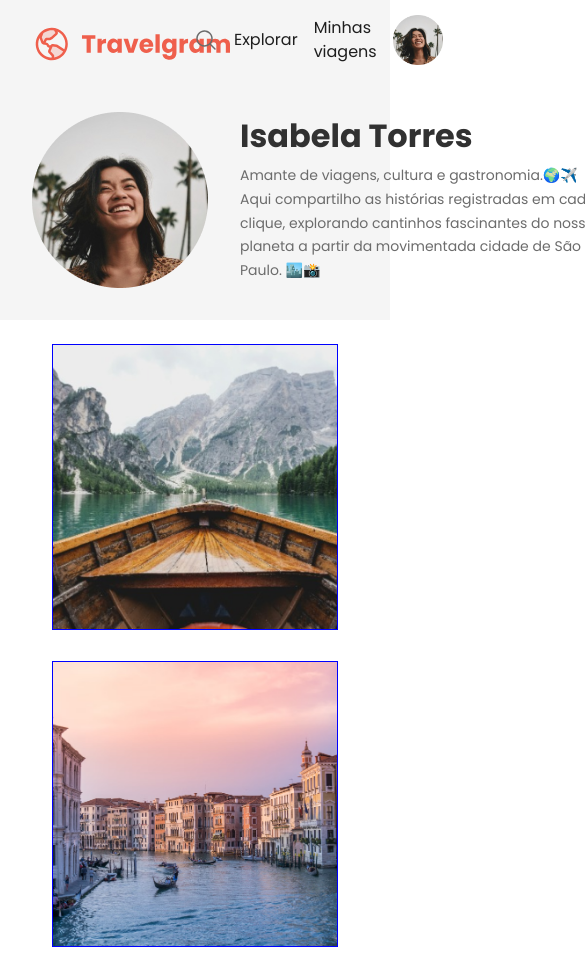
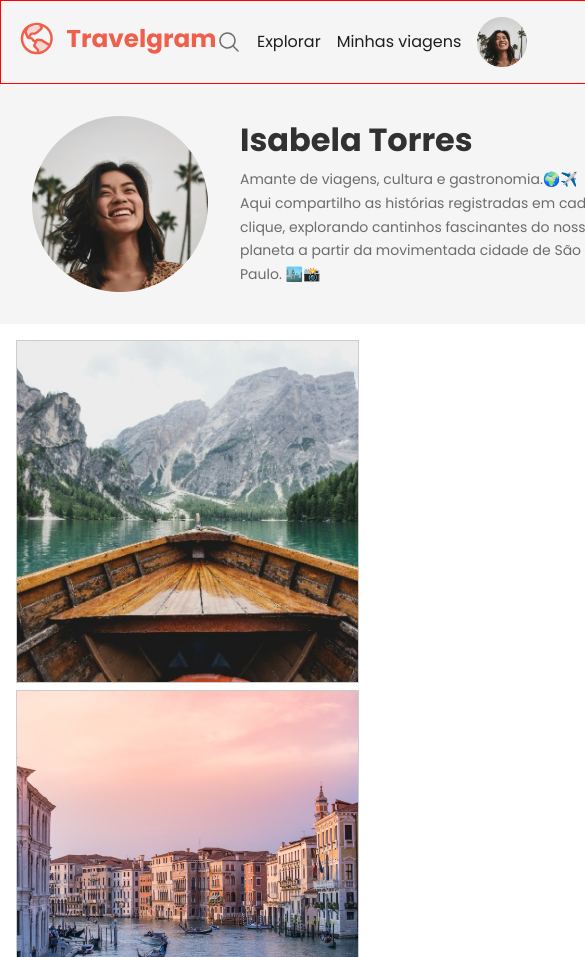
Before and after one commit to deivid94/perfil-de-viagens-rockeat, a plain HTML site: page index.html in a window 390 px wide. Shown: the top 957 px of the page, 585 px wide, since content can reach past the window. Drawn offline with Linux system fonts and the light colour scheme; files whose address does not match are found by name.

Commit message:
fix: create responsivity menu nnav

```diff
--- a/index.html
+++ b/index.html
@@ -13,17 +13,22 @@
     <title>Perfil de viagens</title>
 </head>
 <body>
-
-        <nav>
-            <a href="" class="nav-logo">
-                <img src="./assets/Logo.svg" alt="logo travelgram" >
-            </a>
-            <ul>
+      <div class="container grid flow-col">
+        <nav class="flex">
+            <div>
+                <a href="" class="nav-logo">
+                    <img src="./assets/Logo.svg" alt="logo travelgram" >
+                </a>
+            </div>
+            <div class="">
+                <ul class="flex gap-1">
                     <li><a href="#"><img src="./assets//MagnifyingGlass.svg" alt="lupa icon pesquisa"></a></li>
-                    <li><a href="#">Explorar</a></li>
-                    <li><a href="#">Minhas viagens</a> </li>
+                    <li class="links"><a href="#">Explorar</a></li>
+                    <li class="links"><a href="#">Minhas viagens</a> </li>
                     <li><a href="#"><img src="./assets/images/profile.png" class="profile-menu" alt="foto perfil isabel torres"></a></li>
             </ul>
+            </div>
+
 
 
         </nav>
@@ -55,8 +60,8 @@
 
         </header>
         <main>
-            <div class="photo_galery">
-                <div class="card_photo">
+            <div class="photo_galery gap-1 padding-16">
+                <div class="card_photo gap-1">
                     <img src="./assets/images/Image 01.png" alt="">
                 </div>
                 <div class="card_photo">
@@ -102,5 +107,7 @@
             <span>Politica e privacidade</span>
 
         </footer>
+      </div>
+
 </body>
 </html>
--- a/style/global.css
+++ b/style/global.css
@@ -1,9 +1,15 @@
+*, *::before, *::after{
+   box-sizing: border-box;
+}
+
 * {
     margin: 0;
     padding: 0;
-    box-sizing:border-box ;
+    font: inherit;
     text-decoration: none;
     list-style: none;
+    --webkit-font-smoothing: antialiased;
+    --moz-osx-font-smoothing:grayscale;
 
  }
 
@@ -19,10 +25,16 @@
 
     --font-family: "Poppins", sans-serif;
 
-    --text-lg: bold 32px/125% var(--font-family);
-    --text-md: regular 14px/170% var(--font-family);
-    --text-sm: regular 12px/170% var(--font-family);
+    --text-lg: bold 2rem/125% var(--font-family);
+    --text-md: regular 0.8rem/170% var(--font-family);
+    --text-sm: regular 0.65rem/170% var(--font-family);
     --text: 16px/150% var(--font-family);
+
+   --spacing-y-16: 1rem;
+   --spacing-y-32: 2rem;
+   --spacing-x-20: 1.25rem
+
+
 
  }
 
@@ -30,10 +42,31 @@
  body {
     font: var(--text);
     background-color: var(--background-color);
-   width: 100vw;
-
  }
 
+
+.padding-16 {
+   padding: 1rem;
+}
+ .gap-1 {
+   gap: 1rem;
+ }
+
+.mobile-hidden {
+   display: none;
+}
+
+
+.flex {
+   display: flex;
+}
+
+.grid {
+   display: grid;
+}
+.flow-col {
+   grid-template-columns: 1fr;
+}
 
 
  h1 {
--- a/style/header.css
+++ b/style/header.css
@@ -54,3 +54,6 @@ p {
     width:280px ;
     height: 24px;
 }
+ @media(--min-width:375px){
+
+ }
--- a/style/main.css
+++ b/style/main.css
@@ -1,18 +1,24 @@
 
 
 main .photo_galery {
-    display: flex;
-    flex-direction: row;
-    flex-wrap: wrap;
-    justify-content: center;
-    padding:24px;
-    gap: 24px;
+    /* display: grid;
+    grid-template-columns:1fr ; */
+    width: 375px;
+
+
+
+
 }
 
 .card_photo img {
-    border: 1px solid blue;
-    width: 286px;
+    border: 1px solid #ccc;
+    width: 100%;
     object-fit: cover;
+    transition: all;
 
 
 }
+
+.card_photo img:hover{
+    border: 1px solid var(--brand-color);
+}
--- a/style/nav.css
+++ b/style/nav.css
@@ -1,45 +1,32 @@
 nav {
+
     background-color: var(--suface-color);
-    justify-content: center;
-    display: flex;
-    height: 80px;
-    justify-content: space-between;
-    padding-block: 20px;
+    padding: var(--spacing-y-16);
+    border: 1px solid red;
+    align-items: center;
+
 }
  .nav-logo  {
+    margin: 0 auto;
     width: 162px;
-    height: 32px;
-    margin: auto 0;
-    margin-left: 32px ;
+    height: 2rem;
+
  }
 
  .nav-logo img{
-    width: 200px;
-    margin-bottom: 15px;
+    width:12.5rem ;
 
  }
 
-
- #menu_primary {
-    display: flex;
-    flex-direction: row;
-    gap: 16px;
-    align-items: center;
- }
-
- ul {
-   display: flex;
-   flex-direction: row;
-   gap: 16px;
-   align-items: center;
-
- }
+ul{
+  align-items: center;
+}
 
  li a {
    display: flex;
    list-style: none;
    color:#1e1e1e;
-   align-items: center;
+
  }
 
 
@@ -53,3 +40,16 @@ nav ul li:last-child img {
    width: 50px;
    margin-inline: 0px 32px;
 }
+
+@media screen  and (max-width:375px){
+  .container {
+    display: grid;
+    grid-template-columns: 1fr;
+
+
+  }
+
+  .links {
+    display: none;
+   }
+}
```
